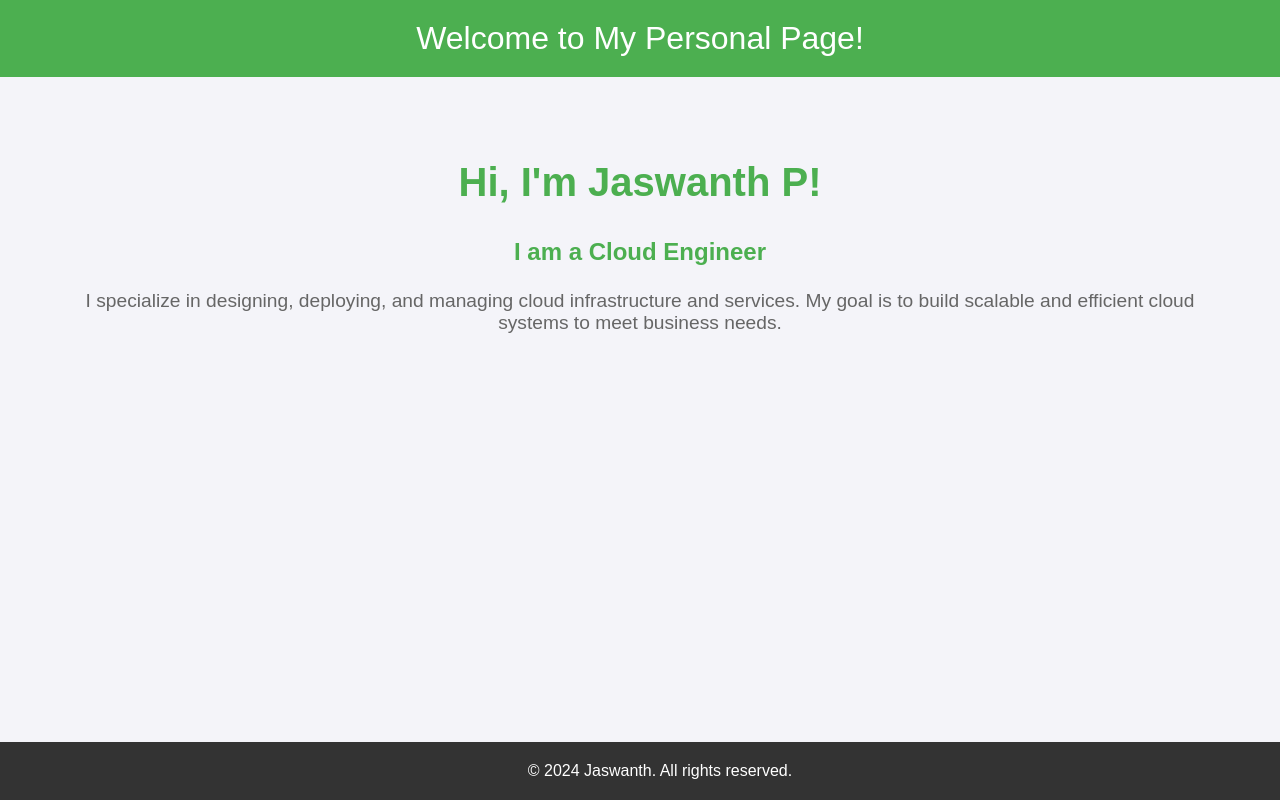
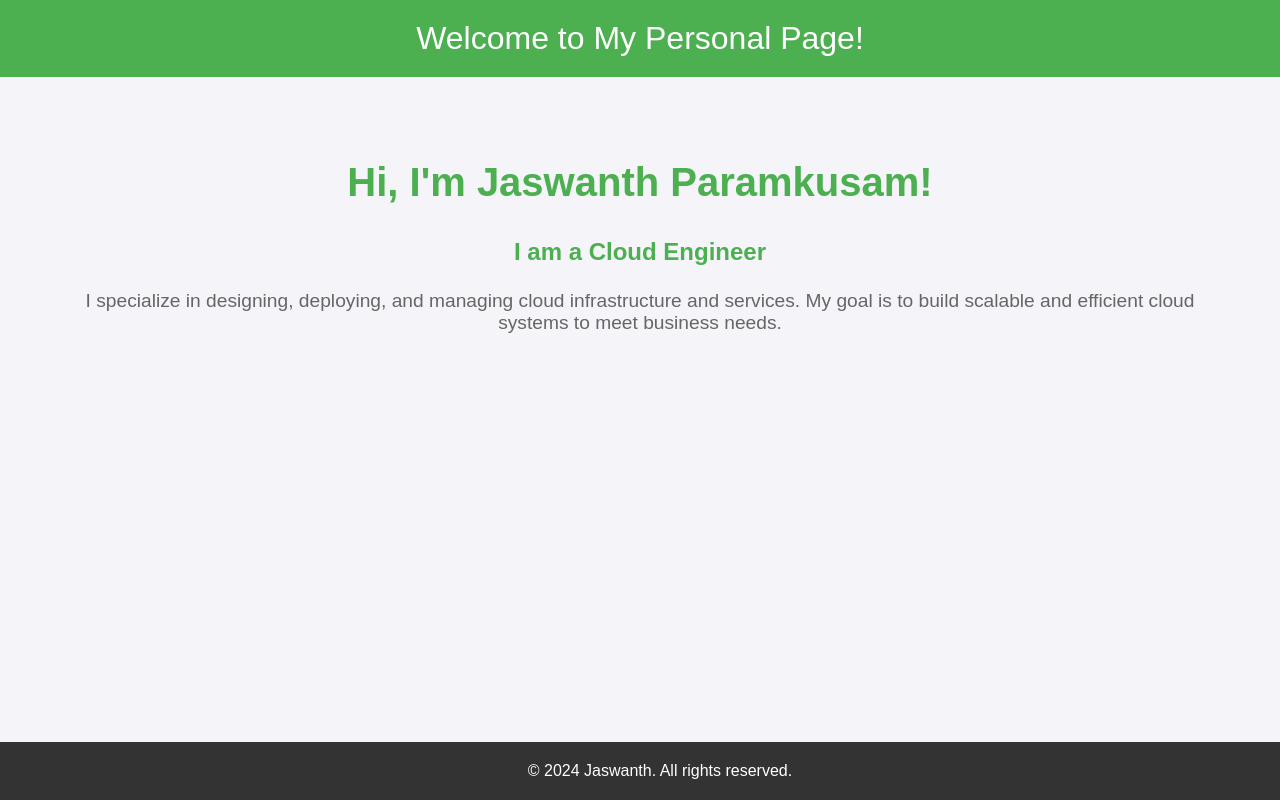
Before and after one commit to jaswanthparamkusam/Isol-assessment, a plain HTML site: page index.html in a window 1280 px wide. Shown: the top 800 px of the page. Drawn offline with Linux system fonts and the light colour scheme.

Commit message:
Update at 19;34 index.html

```diff
--- a/index.html
+++ b/index.html
@@ -53,7 +53,7 @@
     </header>
 
     <section>
-        <h1>Hi, I'm Jaswanth P!</h1>
+        <h1>Hi, I'm Jaswanth Paramkusam!</h1>
         <p class="profession">I am a Cloud Engineer</p>
         <p>I specialize in designing, deploying, and managing cloud infrastructure and services. My goal is to build scalable and efficient cloud systems to meet business needs.</p>
     </section>
```
